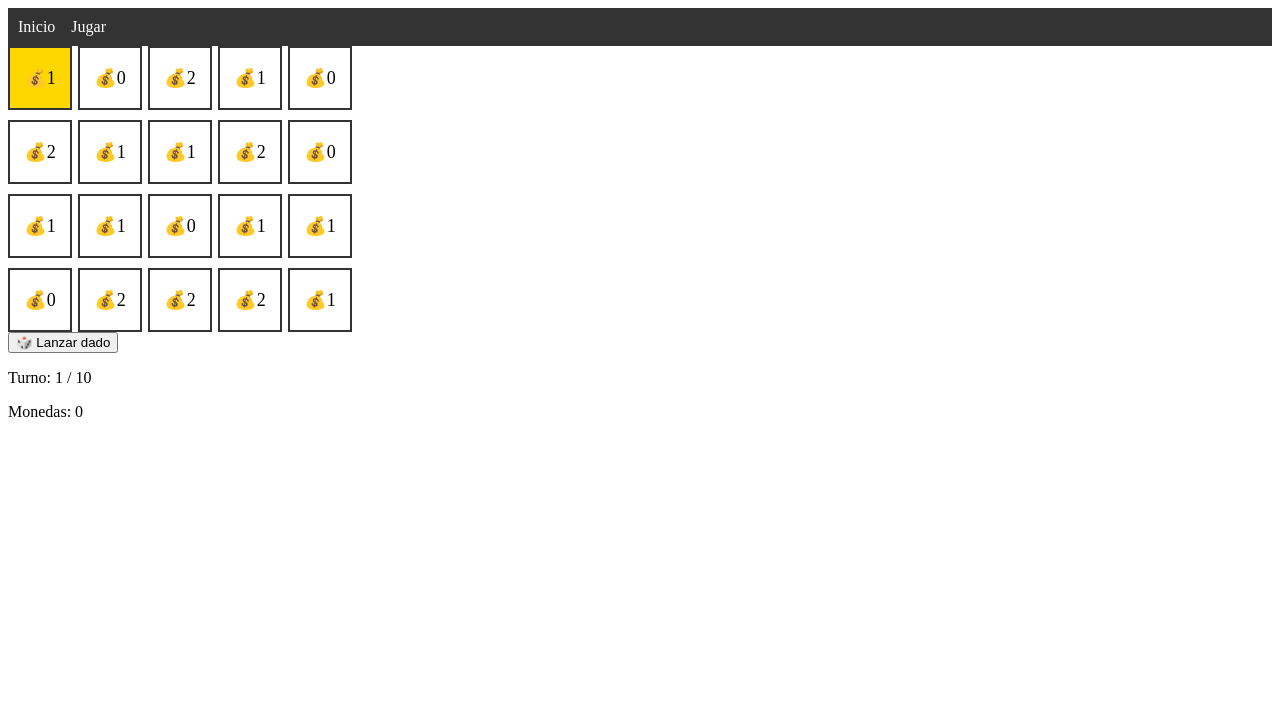
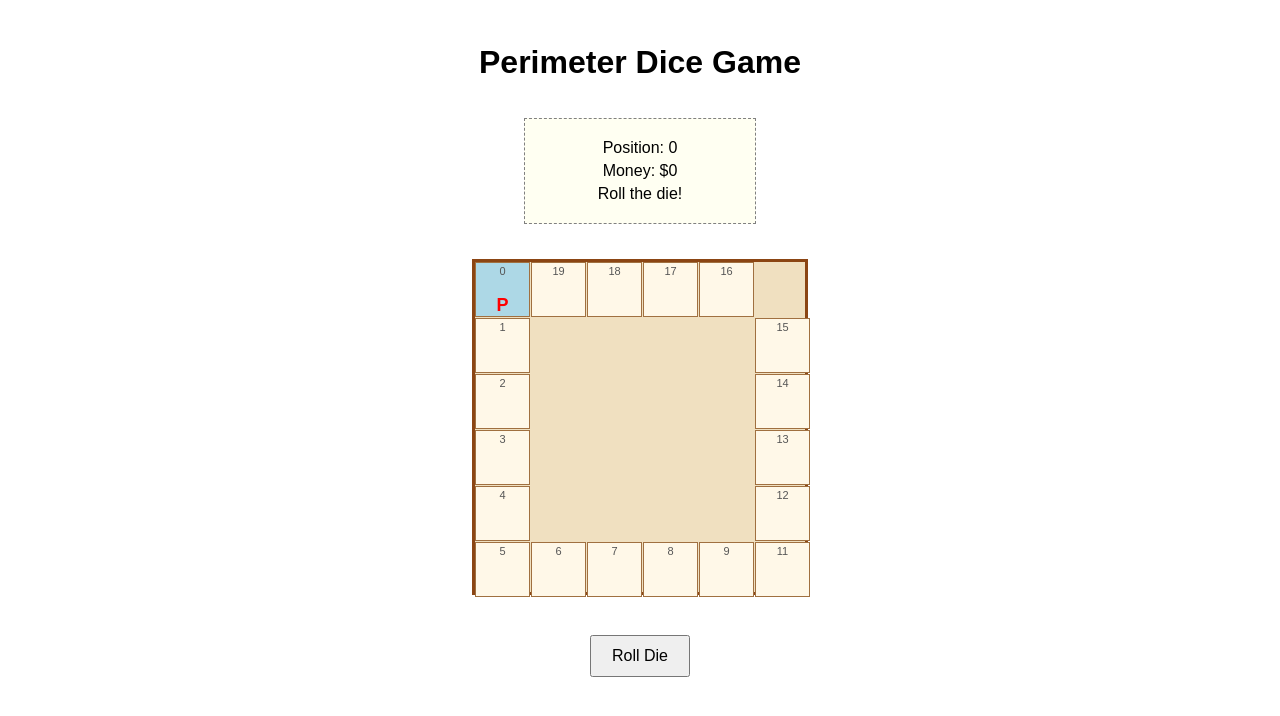
Before and after one commit to Dantexito/Solemne2_AppWeb, a Vue app: page /jugar in a window 1280 px wide. Shown: the top 716 px of the page. Built offline with nearby package versions, Linux system fonts and the light colour scheme.

Commit message:
game stuff

```diff
--- a/src/App.vue
+++ b/src/App.vue
@@ -1,26 +1,74 @@
+<script setup>
+import { onMounted } from "vue";
+import { useGameStore } from "./stores/game";
+import GameBoard from "./components/GameBoard.vue";
+import GameInfo from "./components/GameInfo.vue";
+
+const gameStore = useGameStore();
+
+onMounted(() => {
+  gameStore.setupBoard();
+});
+
+function handleRollDice() {
+  gameStore.rollDice();
+}
+</script>
+
 <template>
-  <div>
-    <header>
-      <nav>
-        <router-link to="/">Inicio</router-link>
-        <router-link to="/jugar">Jugar</router-link>
-      </nav>
-    </header>
-    <main>
-      <router-view />
-    </main>
+  <div id="game-container">
+    <h1>Perimeter Dice Game</h1>
+
+    <div class="game-layout">
+      <GameInfo class="game-info-area" />
+
+      <GameBoard class="game-board-area" />
+
+      <div class="dice-control-area">
+        <button @click="handleRollDice">Roll Die</button>
+        <p v-if="gameStore.lastDiceRoll !== null">Rolled: {{ gameStore.lastDiceRoll }}</p>
+      </div>
+    </div>
   </div>
 </template>
 
 <style scoped>
-nav {
+#game-container {
+  font-family: sans-serif;
   display: flex;
-  gap: 1rem;
-  background-color: #333;
-  padding: 10px;
+  flex-direction: column;
+  align-items: center;
+  padding: 15px;
 }
-nav a {
-  color: white;
-  text-decoration: none;
+
+.game-layout {
+  display: flex;
+  flex-direction: column;
+  align-items: center;
+  margin-top: 15px;
+}
+
+.game-info-area {
+  border: 1px dashed grey;
+  padding: 15px;
+  margin-bottom: 15px; /* Space between info and board */
+  min-width: 200px; /* Give it some size */
+  text-align: center;
+  background-color: rgba(255, 255, 240, 0.85);
+}
+
+.game-board-area {
+  /* Board is centered via margin:auto in its own component */
+}
+
+.dice-control-area {
+  margin-top: 20px; /* Space below board */
+  text-align: center;
+}
+
+button {
+  padding: 10px 20px;
+  font-size: 16px;
+  cursor: pointer;
 }
 </style>
--- /dev/null
+++ b/src/components/BoardSquare.vue
@@ -0,0 +1,50 @@
+<script setup>
+import { computed } from "vue";
+import { useGameStore } from "../stores/game";
+
+const props = defineProps({
+  squareId: {
+    type: Number,
+    required: true,
+  },
+});
+
+const gameStore = useGameStore();
+const isPlayerHere = computed(() => gameStore.playerPosition === props.squareId);
+</script>
+
+<template>
+  <div class="board-square" :class="{ 'player-here': isPlayerHere }">
+    <span class="square-id">{{ squareId }}</span>
+    <span v-if="isPlayerHere" class="player-marker"> P </span>
+  </div>
+</template>
+
+<style scoped>
+.board-square {
+  border: 1px solid #a07040; /* Brownish border */
+  display: flex;
+  flex-direction: column;
+  align-items: center;
+  justify-content: space-between; /* Pushes ID and Player Marker apart slightly */
+  padding: 2px;
+  font-size: 11px;
+  position: relative;
+  background-color: #fff8e8; /* Lighter square color */
+  box-sizing: border-box; /* Include padding/border in size */
+  overflow: hidden; /* Prevent content spillover */
+}
+.board-square.player-here {
+  background-color: #add8e6; /* Light blue */
+}
+.square-id {
+  font-weight: normal;
+  color: #555;
+}
+.player-marker {
+  font-weight: bold;
+  color: red;
+  font-size: 18px;
+  line-height: 1; /* Adjust line height */
+}
+</style>
--- a/src/components/GameBoard.vue
+++ b/src/components/GameBoard.vue
@@ -1,24 +1,95 @@
+<script setup>
+import { computed } from "vue";
+import { storeToRefs } from "pinia";
+import { useGameStore } from "../stores/game";
+import BoardSquare from "./BoardSquare.vue";
+
+const gameStore = useGameStore();
+// Get reactive refs to state and getters
+const { totalBoardSquares, boardRows, boardCols, playerPosition } = storeToRefs(gameStore);
+
+// Array of square IDs [0, 1, ..., 19]
+const squareIds = computed(() => {
+  // Ensure totalBoardSquares is calculated correctly before creating array
+  const count = totalBoardSquares.value;
+  return count > 0 ? Array.from({ length: count }, (_, i) => i) : [];
+});
+
+// Function to determine CSS Grid position for each square ID
+// Path: Down -> Right -> Up -> Left (starting top-left)
+function getSquarePositionStyle(squareId, rows, cols) {
+  const R = rows;
+  const C = cols;
+
+  // Check for invalid state to prevent errors
+  if (R <= 1 || C <= 1) {
+    // Handle simple line or dot cases if necessary, or return default
+    return { gridRowStart: 1, gridColumnStart: squareId + 1 };
+  }
+
+  // Left Column (Top to Bottom) - Indices 0 to R-1
+  if (squareId >= 0 && squareId < R) {
+    return { gridRow: `${squareId + 1} / span 1`, gridColumn: "1 / span 1" };
+  }
+  // Bottom Row (Left to Right) - Indices R to R + C - 2
+  else if (squareId >= R && squareId < R + C - 1) {
+    const colIndex = squareId - R + 2; // Column starts from 2
+    return { gridRow: `${R} / span 1`, gridColumn: `${colIndex} / span 1` };
+  }
+  // Right Column (Bottom to Top) - Indices R + C - 1 to R + C - 1 + R - 2
+  else if (squareId >= R + C - 1 && squareId < R + C - 1 + R - 1) {
+    // Calculate row index counting upwards from the bottom
+    const stepsUp = squareId - (R + C - 1);
+    const rowIndex = R - 1 - stepsUp; // R-1 is 2nd row from bottom, R-R is top row
+    return { gridRow: `${rowIndex + 1} / span 1`, gridColumn: `${C} / span 1` };
+  }
+  // Top Row (Right to Left) - Indices R + C - 1 + R - 1 up to the end
+  else if (squareId >= R + C - 1 + R - 1 && squareId < totalBoardSquares.value) {
+    // Calculate column index counting leftwards from the right
+    const stepsLeft = squareId - (R + C - 1 + R - 1);
+    const colIndex = C - 1 - stepsLeft; // C-1 is 2nd col from right, C-C+1=1 doesn't happen here -> stops at col 2
+    return { gridRow: "1 / span 1", gridColumn: `${colIndex} / span 1` };
+  }
+
+  // Fallback for safety
+  console.warn("Could not determine position for squareId:", squareId);
+  return { gridRow: "1 / span 1", gridColumn: "1 / span 1" };
+}
+</script>
+
 <template>
-    <div class="board">
-      <Tile
-        v-for="tile in store.tiles"
-        :key="tile.id"
-        :tile="tile"
-        :is-player="tile.id === store.playerPosition"
-      />
-    </div>
-  </template>
+  <div class="game-board-perimeter">
+    <BoardSquare
+      v-for="id in squareIds"
+      :key="id"
+      :square-id="id"
+      :style="getSquarePositionStyle(id, boardRows, boardCols)"
+    />
+  </div>
+</template>
 
-  <script setup>
-  import { useGameStore } from '@/stores/game'
-  import Tile from './Tile.vue'
-  const store = useGameStore()
-  </script>
+<style scoped>
+.game-board-perimeter {
+  display: grid;
+  /* Create grid using CSS variables tied to store state */
+  /* Ensures the grid resizes if rows/cols change later */
+  grid-template-columns: repeat(var(--board-cols, 6), 55px); /* Default 6, size 55px */
+  grid-template-rows: repeat(var(--board-rows, 6), 55px); /* Default 6, size 55px */
 
-  <style scoped>
-  .board {
-    display: grid;
-    grid-template-columns: repeat(5, 60px);
-    gap: 10px;
-  }
-  </style>
+  /* Calculate width/height based on variables for container sizing */
+  width: calc(var(--board-cols, 6) * 55px);
+  height: calc(var(--board-rows, 6) * 55px);
+
+  border: 3px solid saddlebrown;
+  position: relative; /* Context for potential absolute positioned elements inside */
+  margin: 20px auto; /* Center board */
+  background-color: #f0e0c0; /* Board background */
+  gap: 1px; /* Optional small gap between cells */
+}
+
+/* Define CSS variables based on store state using v-bind */
+.game-board-perimeter {
+  --board-rows: v-bind("gameStore.boardRows");
+  --board-cols: v-bind("gameStore.boardCols");
+}
+</style>
--- /dev/null
+++ b/src/components/GameInfo.vue
@@ -0,0 +1,29 @@
+<script setup>
+import { storeToRefs } from "pinia";
+import { useGameStore } from "../stores/game";
+
+const gameStore = useGameStore();
+// storeToRefs to keep reactivity
+const { playerPosition, playerMoney, lastDiceRoll } = storeToRefs(gameStore);
+</script>
+
+<template>
+  <div class="game-info">
+    <p>Position: {{ playerPosition }}</p>
+    <p>Money: ${{ playerMoney }}</p>
+    <p v-if="lastDiceRoll !== null">Last Roll: {{ lastDiceRoll }}</p>
+    <p v-else>Roll the die!</p>
+  </div>
+</template>
+
+<style scoped>
+.game-info {
+  padding: 10px;
+  border: 1px solid #ccc;
+  margin-bottom: 10px;
+  background-color: #f9f9f9;
+}
+p {
+  margin: 5px 0;
+}
+</style>
--- a/src/stores/game.js
+++ b/src/stores/game.js
@@ -1,30 +1,65 @@
-// src/store/game.js
-import { defineStore } from 'pinia'
+// src/stores/game.js
+import { defineStore } from "pinia";
 
-export const useGameStore = defineStore('game', {
+export const useGameStore = defineStore("game", {
   state: () => ({
-    turns: 10,
-    currentTurn: 1,
-    coins: 0,
-    playerPosition: 0,
-    goal: 10,
-    tiles: Array.from({ length: 20 }, (_, i) => ({
-      id: i,
-      reward: Math.floor(Math.random() * 3), // 0 a 2 monedas
-    })),
+    boardRows: 6,
+    boardCols: 6,
+    playerPosition: 0, // Start at square 0
+    playerMoney: 0,
+    lastDiceRoll: null,
+    // boardSquares isn't strictly needed if we just use indices 0-19 for now LOL
   }),
+
+  getters: {
+    // Calculate the total number of squares on the perimeter
+    totalBoardSquares(state) {
+      const R = state.boardRows;
+      const C = state.boardCols;
+      if (R <= 1 || C <= 1) return R * C; // Handle edge cases
+      // Perimeter squares = 2 * Rows + 2 * Columns - 4 corners (counted double)
+      return 2 * R + 2 * C - 4; // For 6x6, this is 2*6 + 2*6 - 4 = 20
+    },
+  },
+
   actions: {
+    // Simple setup (can be expanded later to define square types)
+    setupBoard() {
+      this.playerPosition = 0;
+      this.playerMoney = 0;
+      this.lastDiceRoll = null;
+      console.log(`Board setup with ${this.totalBoardSquares} squares.`);
+    },
+
+    // Roll a single 6-sided die
     rollDice() {
-      const steps = Math.ceil(Math.random() * 6)
-      this.playerPosition = (this.playerPosition + steps) % this.tiles.length
-      this.coins += this.tiles[this.playerPosition].reward
-      this.currentTurn++
+      const steps = Math.floor(Math.random() * 6) + 1;
+      this.lastDiceRoll = steps;
+      console.log(`Rolled a ${steps}`);
+      this.movePlayer(steps);
     },
-    hasWon() {
-      return this.coins >= this.goal
+
+    // Move the player and add money
+    movePlayer(steps) {
+      if (steps <= 0) return;
+
+      // Calculate final position with wrapping
+      const newPosition = (this.playerPosition + steps) % this.totalBoardSquares;
+
+      // Add money for each step taken
+      this.playerMoney += steps * 100;
+
+      console.log(`Moved ${steps} steps to square ${newPosition}. Money: ${this.playerMoney}`);
+      this.playerPosition = newPosition;
+
+      // Basic check after moving (can expand later)
+      this.handleSquareLanding();
     },
-    hasLost() {
-      return this.currentTurn > this.turns && this.coins < this.goal
-    }
-  }
-})
+
+    // Placeholder for logic when landing on a square
+    handleSquareLanding() {
+      console.log(`Landed on square ${this.playerPosition}.`);
+      // Later: Check square type, trigger boosters, check laps etc.
+    },
+  },
+});
--- /dev/null
+++ b/src/style.css
@@ -0,0 +1,11 @@
+/* src/style.css (optional additions) */
+body {
+  margin: 0;
+  font-family: Inter, system-ui, Avenir, Helvetica, Arial, sans-serif;
+  line-height: 1.5;
+  font-weight: 400;
+}
+
+#app {
+  /* Center content or apply basic layout */
+}
```
Also changed, not shown: planning/GameBrainstorming.txt, planning/GameLogicPreprog.txt (renamed from GameLogicPreprog.txt).
